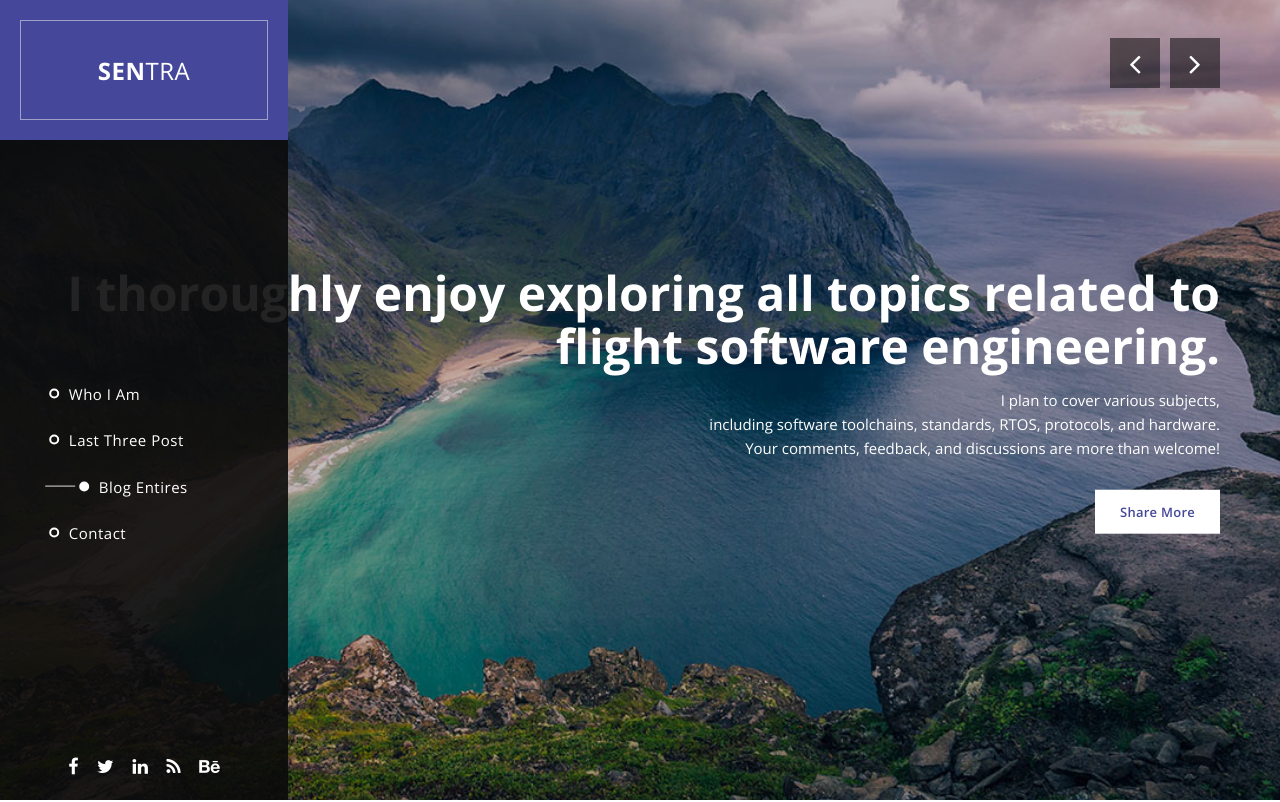
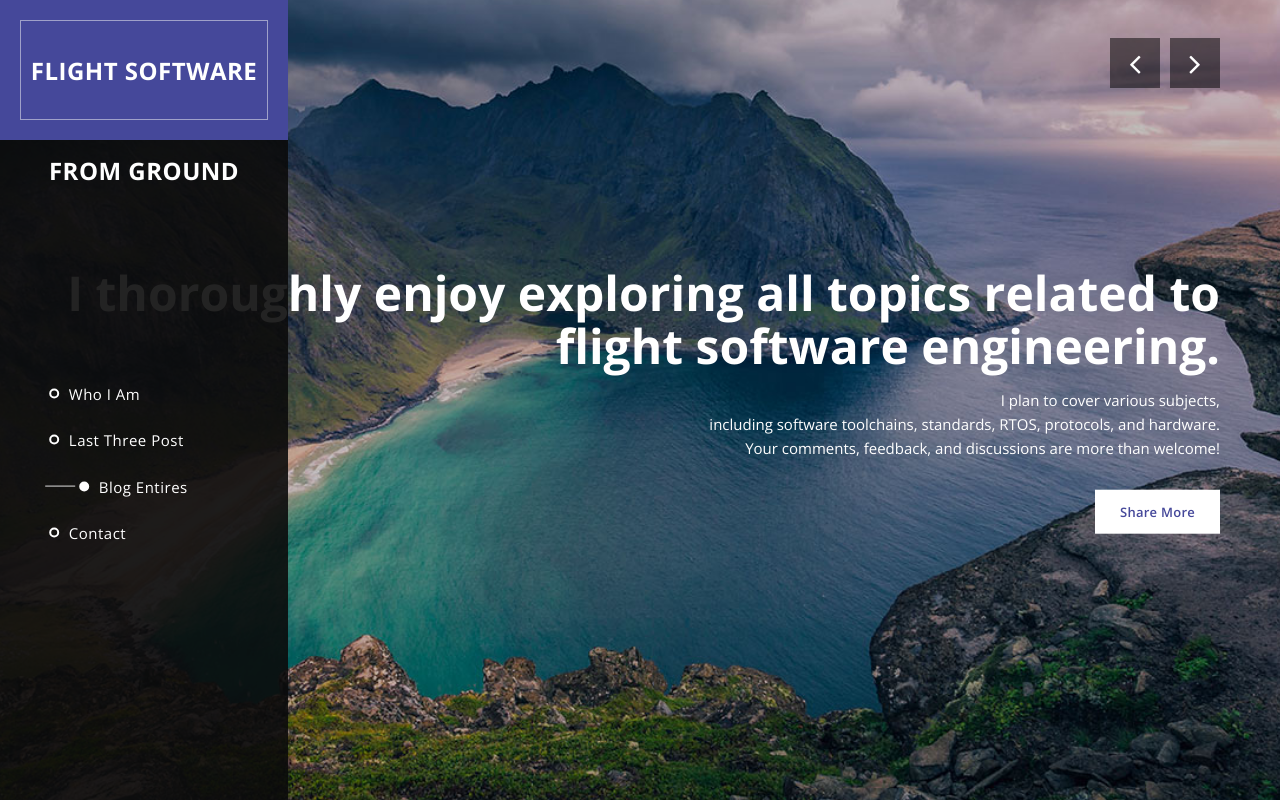
Before and after one commit to FelixRomerat/flightsoftware, a plain HTML site: page index.html in a window 1280 px wide. Shown: the top 802 px of the page. Drawn offline with nearby package versions, Linux system fonts and the light colour scheme.

Commit message:
Logo and removing social network

```diff
--- a/index.html
+++ b/index.html
@@ -55,7 +55,7 @@ https://templatemo.com/tm-518-sentra
 
         <div class="sidebar-navigation hidde-sm hidden-xs">
             <div class="logo">
-                <a href="#">Sen<em>tra</em></a>
+                <a href="#">Flight Software from ground</em></a>
             </div>
             <nav>
                 <ul>
@@ -89,13 +89,6 @@ https://templatemo.com/tm-518-sentra
                     </li>
                 </ul>
             </nav>
-            <ul class="social-icons">
-                <li><a href="#"><i class="fa fa-facebook"></i></a></li>
-                <li><a href="#"><i class="fa fa-twitter"></i></a></li>
-                <li><a href="#"><i class="fa fa-linkedin"></i></a></li>
-                <li><a href="#"><i class="fa fa-rss"></i></a></li>
-                <li><a href="#"><i class="fa fa-behance"></i></a></li>
-            </ul>
         </div>
 
         <div class="slider">
```
